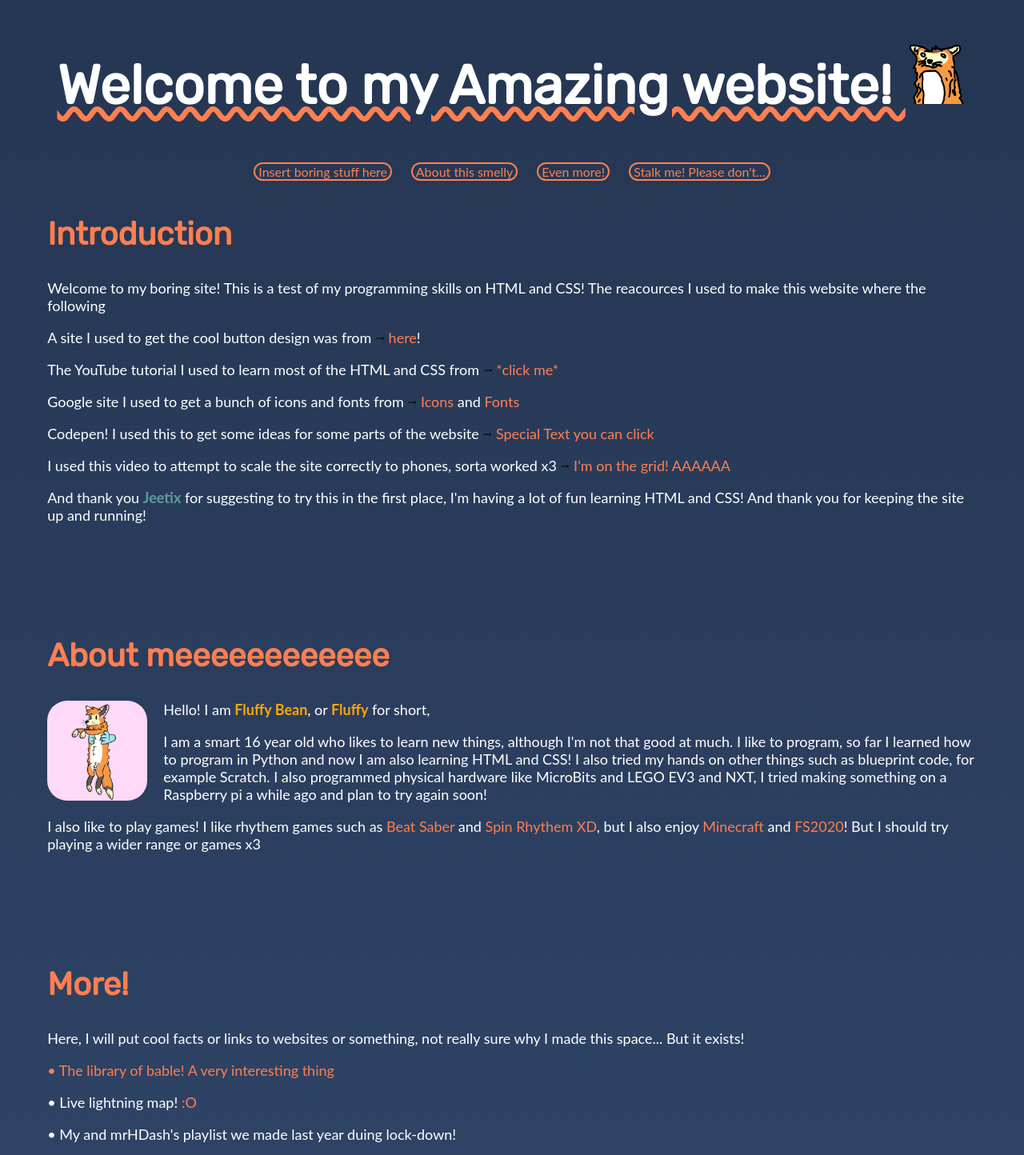
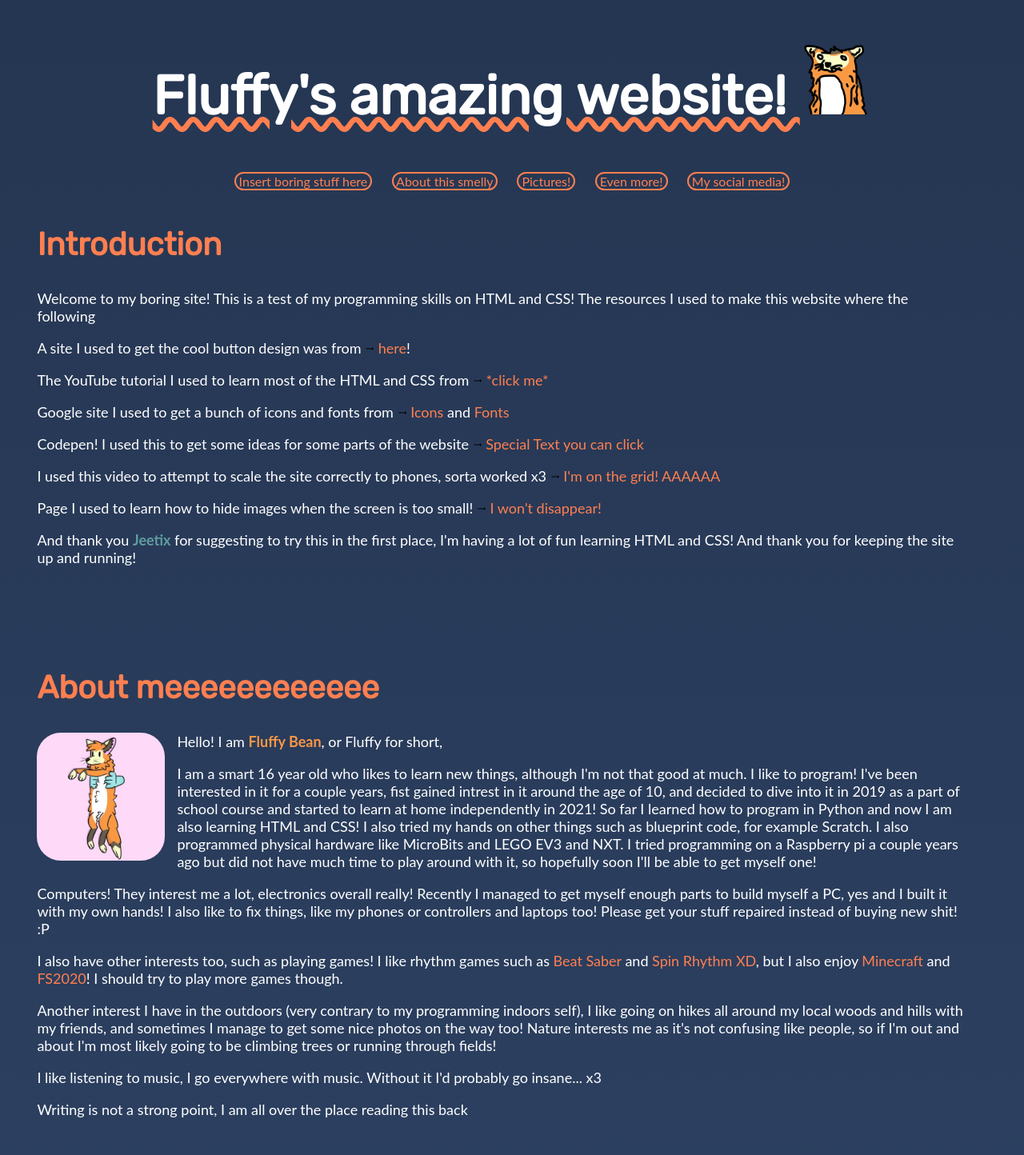
Before and after one commit to Fluffy-Bean/Fluffys-website, a PHP site: page /home.html in a window 1280 px wide. Shown: the top 1444 px of the page at 80% size. Run offline with PHP 8.4, Linux system fonts and the light colour scheme.

Commit message:
Version 18.07.2021.3.2
Added pictures, fixed spelling, fixed scalling and fixed broken code!

```diff
--- a/home.html
+++ b/home.html
@@ -9,15 +9,15 @@
     <link rel="shortcut icon" type="image/jpg" href="images/fluffy1.png"/>  <!-- Favicon -->
     <link rel="stylesheet" href="style.css">                                <!-- Le CSS code :3 -->
     <!-- Googly fonts to make site pretty! :3 -->
-    <link rel="preconnect" href="https://fonts.googleapis.com">
     <link href="https://fonts.googleapis.com/css2?family=Rubik&display=swap" rel="stylesheet">
+    <link href="https://fonts.googleapis.com/css2?family=Roboto+Mono:wght@200;400&display=swap" rel="stylesheet">
   </head>
   <!-- Neck -->
   <body>
 
 <!-- The epic text at the top of the site! Remind to Fluffy, sites should only have a single (like me lol) h1 -->
     <header>
-      <h1>Welcome to my Amazing website!
+      <h1>Fluffy's amazing website!
         <img src="images/fluffy1.png" alt="Poorly drawn image of Fluffy Bean" class="header_image">
       </h1>
     </header>
@@ -26,15 +26,16 @@
     <div id="navigation_row_top">
       <a href="#introduction_to_fluffy" id="navigation_button">&nbsp;Insert&nbsp;boring&nbsp;stuff&nbsp;here&nbsp;</a>  <!-- Introduction -->
       <a href="#about_fluffy" id="navigation_button">&nbsp;About&nbsp;this&nbsp;smelly&nbsp;</a>                   <!-- About -->
+      <a href="#image_gallery" id="navigation_button">&nbsp;Pictures!&nbsp;</a>
       <a href="#more_on_fluffy" id="navigation_button">&nbsp;Even&nbsp;more!&nbsp;</a>                        <!-- More -->
-      <a href="#social_media"  id="navigation_button">&nbsp;Stalk&nbsp;me!&nbsp;Please&nbsp;don't...&nbsp;</a>                          <!-- Social Media -->
+      <a href="#social_media"  id="navigation_button">&nbsp;My&nbsp;social&nbsp;media!&nbsp;</a>                          <!-- Social Media -->
     </div>
 
 <!-- Welcome to this horrible horrible site -->
       <div id="introduction_to_fluffy">
         <h2> Introduction </h2>
         <div id="introduction_text">
-          <p id="space_below">Welcome to my boring site! This is a test of my programming skills on HTML and CSS! The reacources I used to make this website where the following</p>
+          <p id="space_below">Welcome to my boring site! This is a test of my programming skills on HTML and CSS! The resources I used to make this website where the following</p>
           <!-- Cool button website -->
           <p>A site I used to get the cool button design was from
             <image src="images/flat_arrow_icon.png" class="small_icons">
@@ -61,6 +62,10 @@
           <p>I used this video to attempt to scale the site correctly to phones, sorta worked x3
             <image src="images/flat_arrow_icon.png" class="small_icons"> <a href="https://codepen.io/" target="_blank">I'm on the grid! AAAAAA</a>
           </p>
+          <!-- Page I used to learn how to hide images when the screen is too small! -->
+          <p>Page I used to learn how to hide images when the screen is too small!
+            <image src="images/flat_arrow_icon.png" class="small_icons"> <a href="https://www.thesitewizard.com/css/hide-images-on-mobile-website.shtml" target="_blank">I won't disappear!</a>
+          </p>
           <!-- Thank you Jeetix for being super cool as always! -->
           <p>And thank you
             <span id="impotant_creature">Jeetix</span>
@@ -74,10 +79,27 @@
         <h2>About meeeeeeeeeeee</h2>
         <image src="images/fluffy2.jpg" alt="Fluffy Bean on pink background" class="about_image">
         <div id="about_text">
-          <p>Hello! I am <span id="fluffy_color">Fluffy Bean</span>, or <span id="fluffy_color">Fluffy</span> for short,</p>
-          <p>I am a smart 16 year old who likes to learn new things, although I'm not that good at much. I like to program, so far I learned how to program in Python and now I am also learning HTML and CSS! I also tried my hands on other things such as blueprint code, for example Scratch. I also programmed physical hardware like MicroBits and LEGO EV3 and NXT, I tried making something on a Raspberry pi a while ago and plan to try again soon!</p>
-          <p>I also like to play games! I like rhythem games such as <a href="https://beatsaber.com/" target="_blank", >Beat Saber</a> and <a href="https://www.spinrhythmgame.com/" target="_blank">Spin Rhythem XD</a>, but I also enjoy <a href="https://www.minecraft.net/en-us" target="_blank">Minecraft</a> and <a href="https://www.flightsimulator.com/" target="_blank">FS2020</a>! But I should try playing a wider range or games x3</p>
+          <p>Hello! I am <span id="fluffy_color">Fluffy Bean</span>, or Fluffy for short,</p>
+          <p>I am a smart 16 year old who likes to learn new things, although I'm not that good at much. I like to program! I've been interested in it for a couple years, fist gained intrest in it around the age of 10, and decided to dive into it in 2019 as a part of school course and started to learn at home independently in 2021! So far I learned how to program in Python and now I am also learning HTML and CSS! I also tried my hands on other things such as blueprint code, for example Scratch. I also programmed physical hardware like MicroBits and LEGO EV3 and NXT. I tried programming on a Raspberry pi a couple years ago but did not have much time to play around with it, so hopefully soon I'll be able to get myself one!</p>
+          <p>Computers! They interest me a lot, electronics overall really! Recently I managed to get myself enough parts to build myself a PC, yes and I built it with my own hands! I also like to fix things, like my phones or controllers and laptops too! Please get your stuff repaired instead of buying new shit! :P</p>
+          <p>I also have other interests too, such as playing games! I like rhythm games such as <a href="https://beatsaber.com/" target="_blank", >Beat Saber</a> and <a href="https://www.spinrhythmgame.com/" target="_blank">Spin Rhythm XD</a>, but I also enjoy <a href="https://www.minecraft.net/en-us" target="_blank">Minecraft</a> and <a href="https://www.flightsimulator.com/" target="_blank">FS2020</a>! I should try to play more games though.</p>
+          <p>Another interest I have in the outdoors (very contrary to my programming indoors self), I like going on hikes all around my local woods and hills with my friends, and sometimes I manage to get some nice photos on the way too! Nature interests me as it's not confusing like people, so if I'm out and about I'm most likely going to be climbing trees or running through fields!</p>
+          <p>I like listening to music, I go everywhere with music. Without it I'd probably go insane... x3</p>
+          <p>Writing is not a strong point, I am all over the place reading this back</p>
         </div>
+      </div>
+
+<!-- Now you know (nearly) everything about me, have fun! -->
+      <div id="image_gallery">
+        <h2>Photography of stuff and things</h2>
+        <p>Here, will be only the fines of my horrible photography! Click on the image to view it better :3</p>
+          <div id="image_text">
+            <a href="photos/landscape.jpg"><img src="photos/landscape.jpg" alt="Grey road leading off into wooded hills filled with heavy fog" class="photos"></a>
+            <a href="photos/funny.jpg"><img src="photos/funny.jpg" alt="Foot covering text on the floor to spell out Cum HD" class="photos"></a>
+            <a href="photos/sunset_beach.jpg"><img src="photos/sunset_beach.jpg" alt="Rocky beach with suset over the sea" class="photos"></a>
+            <a href="photos/corruption.jpg"><img src="photos/corruption.jpg" alt="Corrupted photo of a PC" class="photos"></a>
+          </div>
+        <p>No steal of photos please!!!!</p>
       </div>
 
 <!-- The More page!-->
@@ -85,9 +107,9 @@
         <h2>More!</h2>
         <div id="more_on_text">
           <p>Here, I will put cool facts or links to websites or something, not really sure why I made this space... But it exists!</p>
-          <a href="https://libraryofbabel.info/" target="_blank">• The library of bable! A very interesting thing </a>
+          <a href="https://libraryofbabel.info/" target="_blank">• The library of babel! A very interesting thing </a>
           <p>• Live lightning map! <a href="https://www.lightningmaps.org" target="_blank">:O</a></p>
-          <p>• My and mrHDash's playlist we made last year duing lock-down!</p>
+          <p>• My and mrHDash's playlist we made last year during lock-down!</p>
           <iframe src="https://open.spotify.com/embed/playlist/1rX4dE08fCKHdzUypDxR42" width="100%" height="380" frameBorder="0" allowtransparency="true" allow="encrypted-media" id="spotify_player"></iframe>
         </div>
       </div>
@@ -99,7 +121,8 @@
           <p>My instagram! Facebook now knows me better than I do <image src="images/flat_arrow_icon.png" class="small_icons"> <a href="https://www.instagram.com/fluffy_bean_/" target="_blank">You want to click me</a>!</p>
           <p>Twitter! The place all the arguments take place at <image src="images/flat_arrow_icon.png" class="small_icons"> <a href="https://twitter.com/fluffybeanUwU" target="_blank">You'll regret clicking me</a></p>
           <p>Telegram, the messaging app unintentionally made for furries <image src="images/flat_arrow_icon.png" class="small_icons"> <a href="http://t.me/Fluffy_Bean" target="_blank">Fancy coral coloured text</a></p>
-          <p>Discord doesn't give links to profiles so you'll have to do this manualy... scary: Fluffy Bean#6969 </p>
+          <p>Discord doesn't give links to profiles so you'll have to do this manually... scary <image src="images/flat_arrow_icon.png" class="small_icons"> Fluffy&nbsp;Bean#6969 </p>
+          <p>I play games on Steam! Go look at my cool profile <image src="images/flat_arrow_icon.png" class="small_icons"> <a href="https://steamcommunity.com/id/Fluffy_Bean/" target="_blank">over here!</a></p>
         </div>
       </div>
 
@@ -109,7 +132,7 @@
         <!-- Forgive me for the mess below -->
         <a href="#" id="navigation_button">&nbsp;I'm&nbsp;a&nbsp;top&nbsp;and&nbsp;I'm&nbsp;scared&nbsp;of bottoming...&nbsp;take&nbsp;me&nbsp;back&nbsp;<img src="images/up_arrow.png" class="small_icons">&nbsp;</a>
       </def>
-      <p id="bottom_text_uwu">Site kept online by <span id="impotant_creature">Jeetix</span> • Made by <span id="fluffy_color">Fluffy Bean</span> • Version 14.07.2021.2.2</p>
+      <p id="bottom_text_uwu">Site kept online by <span id="impotant_creature">Jeetix</span> • Made by <span id="fluffy_color">Fluffy Bean</span> • Version 18.07.2021.3.2</p>
     </footer>
 
   </body>
--- a/style.css
+++ b/style.css
@@ -1,6 +1,6 @@
 /* Images make everything better! Well, depending what sort of images... */
 .header_image{
-  width: 6vw;
+  width: 7vw;
 }
 
 .small_icons{
@@ -8,11 +8,38 @@
 }
 
 .about_image{
-  width: 125px;
+  width: 160px;
   float: left;
-  margin-right: 20px;
-  margin-bottom: 20px;
-  border-radius: 25px;
+  margin-right: 15px;
+  border-radius: 30px;
+}
+
+.photos{
+  height: 25vw;
+  width: 15vw;
+  object-fit: cover;
+  border-radius: 30px;
+  transition-duration: 0.2s;
+}
+
+.photos:hover{
+  border-radius: 0px;
+  width: 30vw;
+  object-fit: contain;
+  margin: 0px 20px
+}
+
+#image_text{
+  border-radius: 30px;
+  display: flex;
+  overflow-x: scroll;
+  width: 100%;
+}
+
+@media (max-width:621px) { /* heheheheh 621... I'm so childish */
+  img.header_image {
+    display: none;
+  }
 }
 
 /* Making text look pretty :3 */
@@ -43,21 +70,27 @@ h2{
 a{
   color: coral;           /* color */
   text-decoration: none;  /* animation */
-  transition: all 0.1s;
+  transition-duration: 0.1s;
 }
 a:hover{
   font-weight: bolder;
   color: white;
 }
 
+p{
+  /* font-family: 'Roboto Mono', monospace; */
+}
+
 #introduction_to_fluffy,
 #about_fluffy,
 #more_on_fluffy,
-#social_media{
+#social_media,
+#image_gallery{
+  transition-duration: 0.1s;
   font-size: 18px;        /* font */
-  margin-left: 4vw;      /* spacing */
-  margin-right: 4vw;
-  margin-bottom: 7vw;
+  margin-left: 3vw;      /* spacing */
+  margin-right: 5vw;
+  margin-bottom: 6vw;
 }
 
 #font_correction{
@@ -80,7 +113,7 @@ a:hover{
 
 #fluffy_color{
   font-weight: bold;      /* Not so important! */
-  color: orange;
+  color: #FB9645;
 }
 
 #social_media_list{
@@ -122,7 +155,6 @@ footer{
   text-align: center;
   justify-content: center;
   align-items: center;
-  margin: 0px 2vw;
 }
 
 #footer_button{
@@ -134,13 +166,14 @@ body{
   font-family: "Lato", sans-serif;
   background: linear-gradient(to bottom,#253652,#354c73);   /* background */
   display: grid;
-  grid-template-columns: 100%;                           /* grid */
-  grid-template-rows: auto auto auto auto auto auto auto;
+  grid-template-columns: 100%;                             /* grid */
+  grid-template-rows: auto auto auto auto auto auto auto auto;
   grid-template-areas:  "header"
                         "#navigation_row_top"
                         "#introduction_to_fluffy"
                         "#about_fluffy"
                         "#more_on_fluffy"
+                        "#image_gallery"
                         "#social_media"
                         "footer";
 }
```
Also changed, not shown: photos/corruption.jpg (added), photos/cum_hd.jpg (added), 2 other files.
